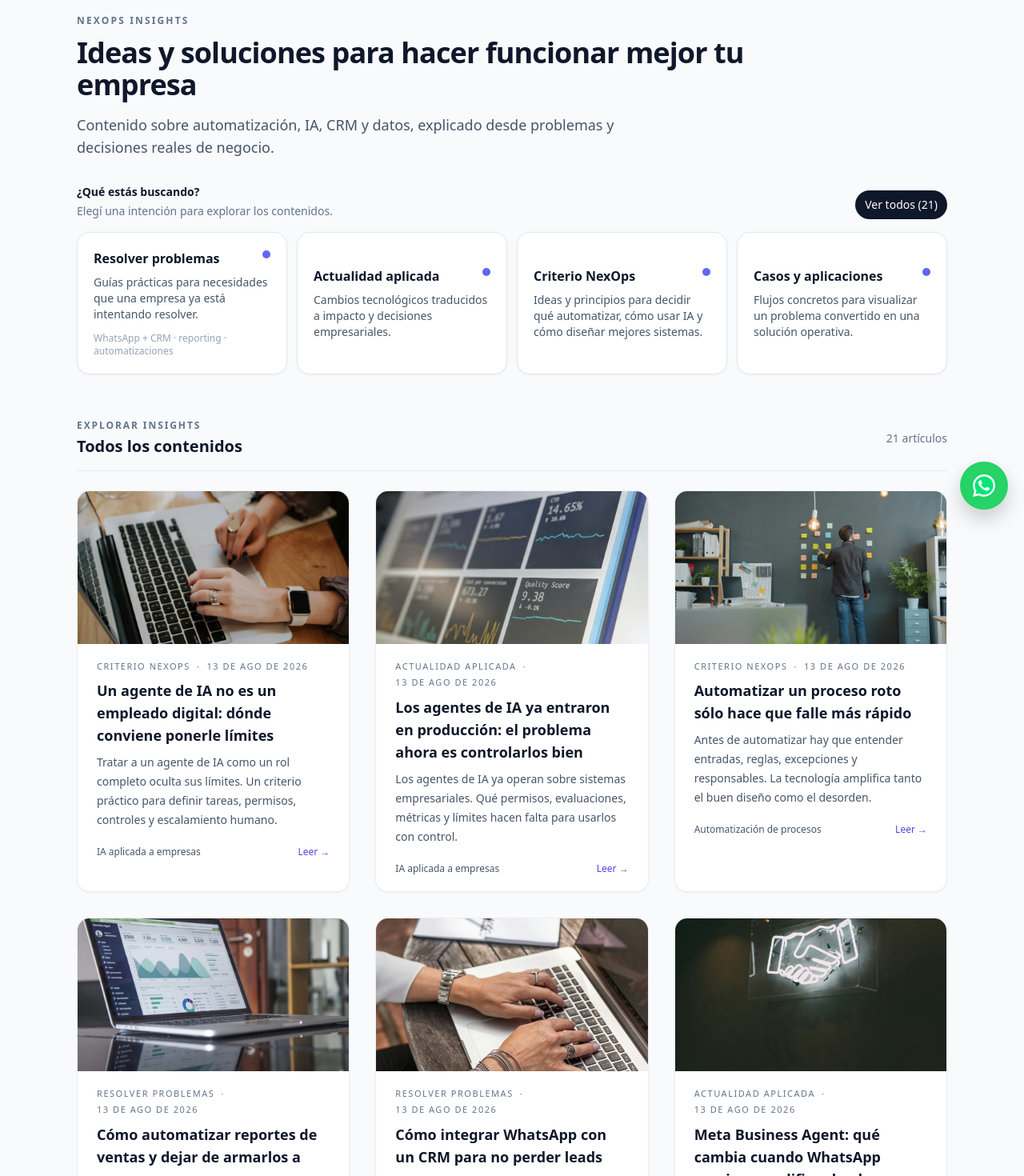
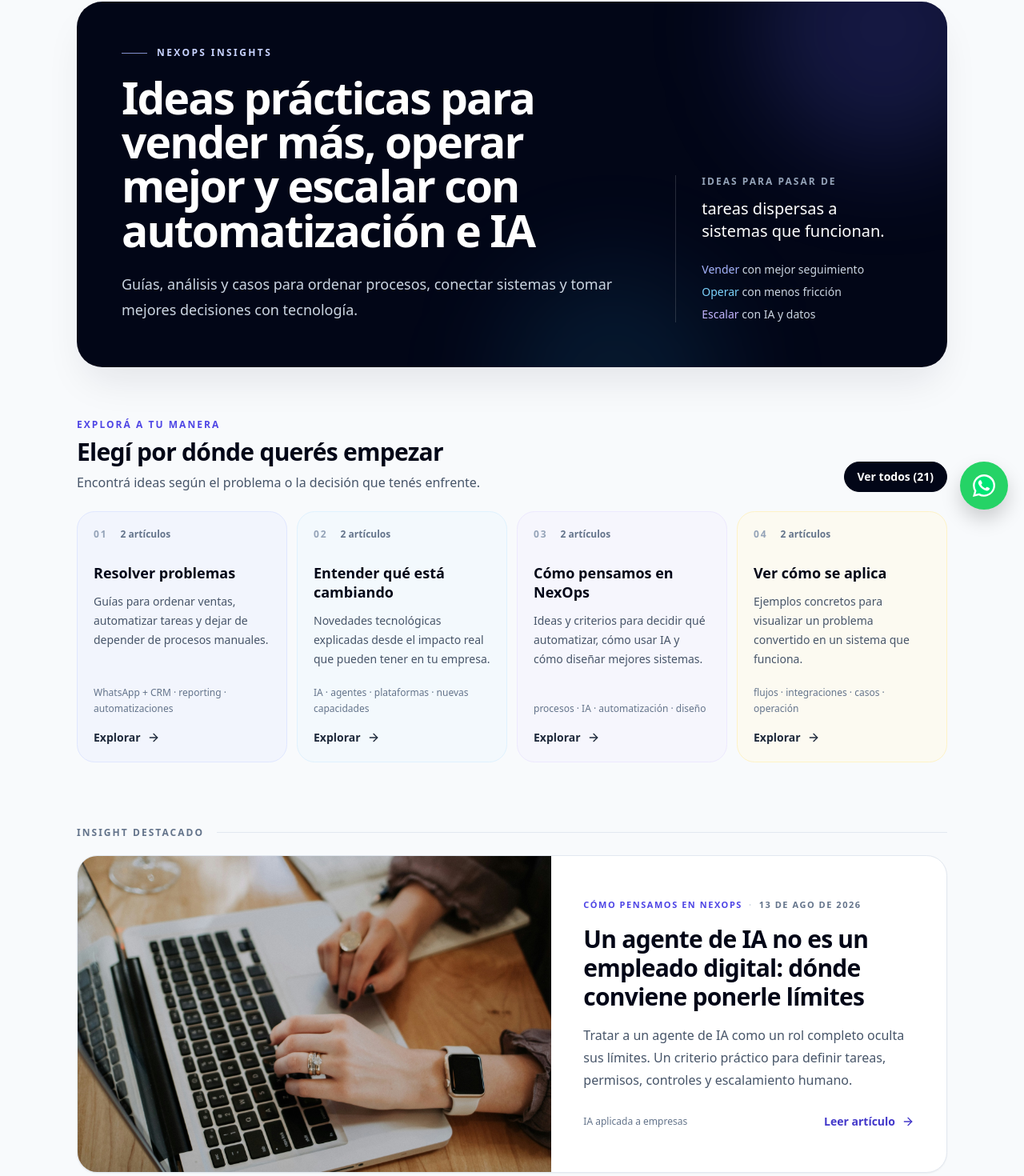
Before and after one commit to AlanTN13/webneoxps, a React (Vite) app: page /noticias in a window 1280 px wide. Shown: the part 143-1613 px from the top of the page at 80% size. Built offline with nearby package versions, Linux system fonts and the light colour scheme.

Commit message:
feat: polish Insights editorial experience

```diff
--- a/src/pages/noticias/index.jsx
+++ b/src/pages/noticias/index.jsx
@@ -1,4 +1,5 @@
-import { useMemo, useState } from "react";
+import { useState } from "react";
+import { ArrowRight } from "lucide-react";
 import { Link } from "react-router-dom";
 
 import Layout from "../../components/Layout";
@@ -11,62 +12,103 @@ import {
 
 const PURPOSE_OPTIONS = {
   seo: {
+    index: "01",
     label: "Resolver problemas",
-    description: "Guías prácticas para necesidades que una empresa ya está intentando resolver.",
+    description: "Guías para ordenar ventas, automatizar tareas y dejar de depender de procesos manuales.",
     topics: "WhatsApp + CRM · reporting · automatizaciones",
+    idle: "border-indigo-100 bg-indigo-50/60 hover:border-indigo-300 hover:bg-indigo-50",
+    active: "border-indigo-600 bg-indigo-600 text-white shadow-lg shadow-indigo-900/15",
   },
   actualidad: {
-    label: "Actualidad aplicada",
-    description: "Cambios tecnológicos traducidos a impacto y decisiones empresariales.",
+    index: "02",
+    label: "Entender qué está cambiando",
+    description: "Novedades tecnológicas explicadas desde el impacto real que pueden tener en tu empresa.",
+    topics: "IA · agentes · plataformas · nuevas capacidades",
+    idle: "border-sky-100 bg-sky-50/60 hover:border-sky-300 hover:bg-sky-50",
+    active: "border-sky-700 bg-sky-700 text-white shadow-lg shadow-sky-900/15",
   },
   criterio: {
-    label: "Criterio NexOps",
-    description: "Ideas y principios para decidir qué automatizar, cómo usar IA y cómo diseñar mejores sistemas.",
+    index: "03",
+    label: "Cómo pensamos en NexOps",
+    description: "Ideas y criterios para decidir qué automatizar, cómo usar IA y cómo diseñar mejores sistemas.",
+    topics: "procesos · IA · automatización · diseño",
+    idle: "border-violet-100 bg-violet-50/60 hover:border-violet-300 hover:bg-violet-50",
+    active: "border-violet-700 bg-violet-700 text-white shadow-lg shadow-violet-900/15",
   },
   caso: {
-    label: "Casos y aplicaciones",
-    description: "Flujos concretos para visualizar un problema convertido en una solución operativa.",
+    index: "04",
+    label: "Ver cómo se aplica",
+    description: "Ejemplos concretos para visualizar un problema convertido en un sistema que funciona.",
+    topics: "flujos · integraciones · casos · operación",
+    idle: "border-amber-100 bg-amber-50/60 hover:border-amber-300 hover:bg-amber-50",
+    active: "border-amber-700 bg-amber-700 text-white shadow-lg shadow-amber-900/15",
   },
 };
 
+const purposeCounts = newsPosts.reduce((counts, post) => {
+  counts[post.contentPurpose] = (counts[post.contentPurpose] || 0) + 1;
+  return counts;
+}, {});
+const availablePurposes = Object.keys(PURPOSE_OPTIONS).filter((purpose) => purposeCounts[purpose]);
+
 export default function Noticias() {
   const [activePurpose, setActivePurpose] = useState("all");
-  const availablePurposes = useMemo(
-    () => Object.keys(PURPOSE_OPTIONS).filter((purpose) => newsPosts.some((post) => post.contentPurpose === purpose)),
-    [],
-  );
+  const featuredPost = newsPosts.find((post) => post.coverImage);
   const visiblePosts = activePurpose === "all" ? newsPosts : newsPosts.filter((post) => post.contentPurpose === activePurpose);
+  const showFeatured = activePurpose === "all" && featuredPost;
+  const gridPosts = showFeatured ? visiblePosts.filter((post) => post.slug !== featuredPost.slug) : visiblePosts;
 
   return (
     <Layout>
       <main className="min-h-screen bg-slate-50">
-        <div className="mx-auto max-w-6xl px-4 py-16 sm:px-6 sm:py-20 lg:px-8">
-          <header className="mb-12 sm:mb-14">
-            <p className="text-xs font-semibold uppercase tracking-[0.18em] text-slate-500">NEXOPS INSIGHTS</p>
-            <h1 className="mt-3 max-w-4xl text-3xl font-semibold tracking-tight text-slate-900 sm:text-4xl">
-              Ideas y soluciones para hacer funcionar mejor tu empresa
+        <div className="mx-auto max-w-6xl px-4 py-10 sm:px-6 sm:py-14 lg:px-8 lg:py-16">
+          <header className="relative overflow-hidden rounded-[2rem] bg-slate-950 px-6 py-9 text-white shadow-2xl shadow-slate-900/10 sm:px-10 sm:py-12 lg:px-14 lg:py-14">
+            <div className="absolute -right-20 -top-32 h-80 w-80 rounded-full bg-indigo-500/20 blur-3xl" aria-hidden="true" />
+            <div className="absolute -bottom-40 right-1/4 h-72 w-72 rounded-full bg-sky-400/10 blur-3xl" aria-hidden="true" />
+            <div className="relative grid items-end gap-10 lg:grid-cols-[minmax(0,1.55fr)_minmax(16rem,0.7fr)] lg:gap-16">
+              <div>
+                <p className="flex items-center gap-3 text-xs font-semibold uppercase tracking-[0.2em] text-indigo-200">
+                  <span className="h-px w-8 bg-indigo-300/80" aria-hidden="true" />
+                  NEXOPS INSIGHTS
+                </p>
+                <h1 className="mt-5 max-w-4xl text-4xl font-semibold leading-[1.06] tracking-[-0.035em] text-white sm:text-5xl lg:text-[3.45rem]">
+                  Ideas prácticas para vender más, operar mejor y escalar con automatización e IA
                 </h1>
-            <p className="mt-4 max-w-2xl text-base leading-7 text-slate-600 sm:text-lg">
-              Contenido sobre automatización, IA, CRM y datos, explicado desde problemas y decisiones reales de negocio.
+                <p className="mt-6 max-w-3xl text-base leading-7 text-slate-300 sm:text-lg sm:leading-8">
+                  Guías, análisis y casos para ordenar procesos, conectar sistemas y tomar mejores decisiones con tecnología.
                 </p>
+              </div>
+              <div className="border-t border-white/15 pt-6 lg:border-l lg:border-t-0 lg:pl-8 lg:pt-0">
+                <p className="text-xs font-semibold uppercase tracking-[0.17em] text-slate-400">Ideas para pasar de</p>
+                <p className="mt-3 text-xl font-medium leading-7 text-white">tareas dispersas a sistemas que funcionan.</p>
+                <div className="mt-6 hidden flex-wrap gap-x-5 gap-y-2 text-sm text-slate-300 sm:flex lg:block lg:space-y-2">
+                  <p><span className="text-indigo-300">Vender</span> con mejor seguimiento</p>
+                  <p><span className="text-sky-300">Operar</span> con menos fricción</p>
+                  <p><span className="text-violet-300">Escalar</span> con IA y datos</p>
+                </div>
+              </div>
+            </div>
+          </header>
 
           {availablePurposes.length > 0 && (
-              <div className="mt-8" aria-label="Elegí qué querés encontrar">
-                <div className="flex flex-wrap items-end justify-between gap-3">
+            <section className="mt-12 sm:mt-16" aria-labelledby="purpose-heading">
+              <div className="flex flex-wrap items-end justify-between gap-4">
                 <div>
-                    <p className="text-sm font-semibold text-slate-900">¿Qué estás buscando?</p>
-                    <p className="mt-1 text-sm text-slate-500">Elegí una intención para explorar los contenidos.</p>
+                  <p className="text-xs font-semibold uppercase tracking-[0.17em] text-indigo-600">Explorá a tu manera</p>
+                  <h2 id="purpose-heading" className="mt-2 text-2xl font-semibold tracking-tight text-slate-950 sm:text-3xl">Elegí por dónde querés empezar</h2>
+                  <p className="mt-2 text-sm text-slate-600 sm:text-base">Encontrá ideas según el problema o la decisión que tenés enfrente.</p>
                 </div>
                 <button
                   type="button"
                   onClick={() => setActivePurpose("all")}
                   aria-pressed={activePurpose === "all"}
-                    className={`rounded-full px-3 py-2 text-sm font-medium transition focus-visible:outline-none focus-visible:ring-2 focus-visible:ring-indigo-500 focus-visible:ring-offset-2 ${activePurpose === "all" ? "bg-slate-900 text-white" : "text-slate-600 hover:bg-white hover:text-slate-900"}`}
+                  className={`rounded-full border px-4 py-2 text-sm font-semibold transition focus-visible:outline-none focus-visible:ring-2 focus-visible:ring-indigo-500 focus-visible:ring-offset-2 ${activePurpose === "all" ? "border-slate-950 bg-slate-950 text-white" : "border-slate-200 bg-white text-slate-700 hover:border-slate-400"}`}
                 >
                   Ver todos ({newsPosts.length})
                 </button>
               </div>
-                <div className="mt-4 grid grid-cols-2 gap-3 lg:grid-cols-4">
+
+              <div className="mt-6 grid grid-cols-1 gap-3 sm:grid-cols-2 lg:grid-cols-4">
                 {availablePurposes.map((purpose) => {
                   const option = PURPOSE_OPTIONS[purpose];
                   const isActive = activePurpose === purpose;
@@ -76,58 +118,98 @@ export default function Noticias() {
                       type="button"
                       onClick={() => setActivePurpose(purpose)}
                       aria-pressed={isActive}
-                        className={`min-h-48 rounded-2xl border p-3 text-left transition focus-visible:outline-none focus-visible:ring-2 focus-visible:ring-indigo-500 focus-visible:ring-offset-2 sm:min-h-36 sm:p-5 ${isActive ? "border-indigo-600 bg-indigo-600 text-white shadow-md" : "border-slate-200 bg-white text-slate-900 shadow-sm hover:border-indigo-200 hover:shadow-md"}`}
+                      className={`group flex min-h-60 flex-col rounded-[1.4rem] border p-5 text-left transition duration-200 focus-visible:outline-none focus-visible:ring-2 focus-visible:ring-indigo-500 focus-visible:ring-offset-2 sm:min-h-64 ${isActive ? option.active : `${option.idle} text-slate-950 hover:-translate-y-0.5 hover:shadow-md`}`}
                     >
-                        <span className="flex items-start justify-between gap-3">
-                          <span className="text-[15px] font-semibold leading-5 sm:text-base">{option.label}</span>
-                          <span className={`mt-0.5 h-2.5 w-2.5 shrink-0 rounded-full ${isActive ? "bg-white" : "bg-indigo-500"}`} aria-hidden="true" />
+                      <span className="flex items-center justify-between gap-4">
+                        <span className={`text-xs font-semibold tracking-[0.16em] ${isActive ? "text-white/65" : "text-slate-400"}`}>{option.index}</span>
+                        <span className={`text-xs font-semibold ${isActive ? "text-white/80" : "text-slate-500"}`}>{purposeCounts[purpose]} artículos</span>
                       </span>
-                        <span className={`mt-2 block text-[13px] leading-[1.35rem] sm:text-sm sm:leading-5 ${isActive ? "text-indigo-50" : "text-slate-600"}`}>{option.description}</span>
-                        {option.topics && <span className={`mt-3 hidden text-xs leading-4 sm:block ${isActive ? "text-indigo-100" : "text-slate-400"}`}>{option.topics}</span>}
+                      <span className="mt-7 text-lg font-semibold leading-6">{option.label}</span>
+                      <span className={`mt-3 block text-sm leading-6 ${isActive ? "text-white/85" : "text-slate-600"}`}>{option.description}</span>
+                      <span className={`mt-auto pt-5 text-xs leading-5 ${isActive ? "text-white/60" : "text-slate-500"}`}>{option.topics}</span>
+                      <span className={`mt-4 inline-flex items-center gap-2 text-sm font-semibold ${isActive ? "text-white" : "text-slate-800"}`}>
+                        Explorar <ArrowRight className="h-4 w-4 transition-transform group-hover:translate-x-1" aria-hidden="true" />
+                      </span>
                     </button>
                   );
                 })}
               </div>
+            </section>
+          )}
+
+          {showFeatured && (
+            <section className="mt-14 sm:mt-20" aria-labelledby="featured-heading">
+              <div className="mb-5 flex items-center gap-4">
+                <p id="featured-heading" className="shrink-0 text-xs font-semibold uppercase tracking-[0.17em] text-slate-500">Insight destacado</p>
+                <span className="h-px flex-1 bg-slate-200" aria-hidden="true" />
               </div>
+              <article className="group overflow-hidden rounded-[1.6rem] border border-slate-200 bg-white shadow-sm transition hover:border-indigo-200 hover:shadow-lg">
+                <div className="grid lg:grid-cols-[1.2fr_1fr]">
+                  <Link to={`/noticias/${featuredPost.slug}`} aria-label={`Leer ${featuredPost.title}`} className="block min-h-0 min-w-0">
+                    <NewsVisual post={featuredPost} eager className="aspect-[16/10] min-h-64 lg:aspect-auto lg:h-full lg:min-h-[23rem]" />
+                  </Link>
+                  <div className="flex min-w-0 flex-col justify-center p-6 sm:p-9 lg:p-10">
+                    <div className="flex flex-wrap items-center gap-x-2 gap-y-1 text-[11px] font-semibold uppercase tracking-[0.14em] text-indigo-600">
+                      <span>{PURPOSE_OPTIONS[featuredPost.contentPurpose]?.label || "Insight"}</span>
+                      <span aria-hidden="true" className="text-slate-300">·</span>
+                      <time dateTime={featuredPost.publishedAt} className="text-slate-500">{formatNewsDate(featuredPost.publishedAt)}</time>
+                    </div>
+                    <Link to={`/noticias/${featuredPost.slug}`} className="mt-4 inline-block">
+                      <h2 className="text-2xl font-semibold leading-tight tracking-tight text-slate-950 transition-colors group-hover:text-indigo-700 sm:text-3xl">{featuredPost.title}</h2>
+                    </Link>
+                    <p className="mt-4 line-clamp-3 text-sm leading-6 text-slate-600 sm:text-base sm:leading-7">{featuredPost.excerpt}</p>
+                    <div className="mt-7 flex flex-wrap items-center justify-between gap-4">
+                      <span className="text-xs font-medium text-slate-500">{getNewsLabel(featuredPost)}</span>
+                      <Link to={`/noticias/${featuredPost.slug}`} className="inline-flex items-center gap-2 text-sm font-semibold text-indigo-700 hover:text-indigo-900">
+                        Leer artículo <ArrowRight className="h-4 w-4 transition-transform group-hover:translate-x-1" aria-hidden="true" />
+                      </Link>
+                    </div>
+                  </div>
+                </div>
+              </article>
+            </section>
           )}
-          </header>
 
-          <div className="mb-6 flex items-center justify-between gap-4 border-b border-slate-200 pb-4">
+          <section className="mt-14 sm:mt-20" aria-labelledby="insights-heading">
+            <div className="mb-6 flex items-end justify-between gap-4 border-b border-slate-200 pb-4">
               <div>
-              <p className="text-xs font-semibold uppercase tracking-[0.16em] text-slate-500">Explorar Insights</p>
-              <h2 className="mt-1 text-xl font-semibold text-slate-900">
-                {activePurpose === "all" ? "Todos los contenidos" : PURPOSE_OPTIONS[activePurpose].label}
+                <p className="text-xs font-semibold uppercase tracking-[0.16em] text-slate-500">Seguí explorando</p>
+                <h2 id="insights-heading" className="mt-1 text-xl font-semibold text-slate-950 sm:text-2xl">
+                  {activePurpose === "all" ? "Todos los Insights" : PURPOSE_OPTIONS[activePurpose].label}
                 </h2>
               </div>
               <span className="shrink-0 text-sm text-slate-500">{visiblePosts.length} {visiblePosts.length === 1 ? "artículo" : "artículos"}</span>
             </div>
 
             {visiblePosts.length === 0 ? (
-            <div className="rounded-2xl border border-slate-200 bg-white px-6 py-10 text-sm text-slate-600">Todavía no hay insights publicados en esta categoría.</div>
+              <div className="rounded-2xl border border-slate-200 bg-white px-6 py-10 text-sm text-slate-600">Todavía no hay Insights publicados en esta categoría.</div>
             ) : (
-            <section className="grid gap-6 sm:gap-8 md:grid-cols-2 lg:grid-cols-3">
-              {visiblePosts.map((post) => (
-                <article key={post.slug} className="group flex h-full flex-col overflow-hidden rounded-2xl border border-slate-200/70 bg-white shadow-sm transition-shadow hover:shadow-md">
+              <div className="grid gap-6 sm:gap-8 md:grid-cols-2 lg:grid-cols-3">
+                {gridPosts.map((post) => (
+                  <article key={post.slug} className="group flex h-full flex-col overflow-hidden rounded-2xl border border-slate-200/80 bg-white shadow-sm transition duration-200 hover:-translate-y-0.5 hover:border-indigo-200 hover:shadow-lg">
                     <Link to={`/noticias/${post.slug}`} aria-label={`Leer ${post.title}`}>
-                    <NewsVisual post={post} />
+                      <NewsVisual post={post} className="aspect-[16/10]" />
                     </Link>
                     <div className="flex flex-1 flex-col px-5 pb-5 pt-5 sm:px-6">
                       <div className="flex flex-wrap items-center gap-x-2 gap-y-1 text-[11px] font-medium uppercase tracking-[0.14em] text-slate-500">
                         <span>{PURPOSE_OPTIONS[post.contentPurpose]?.label || "Insight"}</span><span aria-hidden="true">·</span><time dateTime={post.publishedAt}>{formatNewsDate(post.publishedAt)}</time>
                       </div>
                       <Link to={`/noticias/${post.slug}`} className="mt-2 inline-block">
-                      <h2 className="text-base font-semibold text-slate-900 transition-colors group-hover:text-indigo-600 sm:text-lg">{post.title}</h2>
+                        <h3 className="text-base font-semibold leading-snug text-slate-950 transition-colors group-hover:text-indigo-700 sm:text-lg">{post.title}</h3>
                       </Link>
                       <p className="mt-2 line-clamp-4 text-sm leading-6 text-slate-600">{post.excerpt}</p>
                       <div className="mt-5 flex items-end justify-between gap-3 text-xs text-slate-500">
                         <span className="font-medium text-slate-600">{getNewsLabel(post)}</span>
-                      <Link to={`/noticias/${post.slug}`} className="shrink-0 font-medium text-indigo-600 hover:text-indigo-700">Leer →</Link>
+                        <Link to={`/noticias/${post.slug}`} className="inline-flex shrink-0 items-center gap-1.5 font-semibold text-indigo-700 hover:text-indigo-900">
+                          Leer <ArrowRight className="h-3.5 w-3.5" aria-hidden="true" />
+                        </Link>
                       </div>
                     </div>
                   </article>
                 ))}
+              </div>
+            )}
           </section>
-          )}
         </div>
       </main>
     </Layout>
```
Lines whose indentation alone changed are shown as unchanged.
